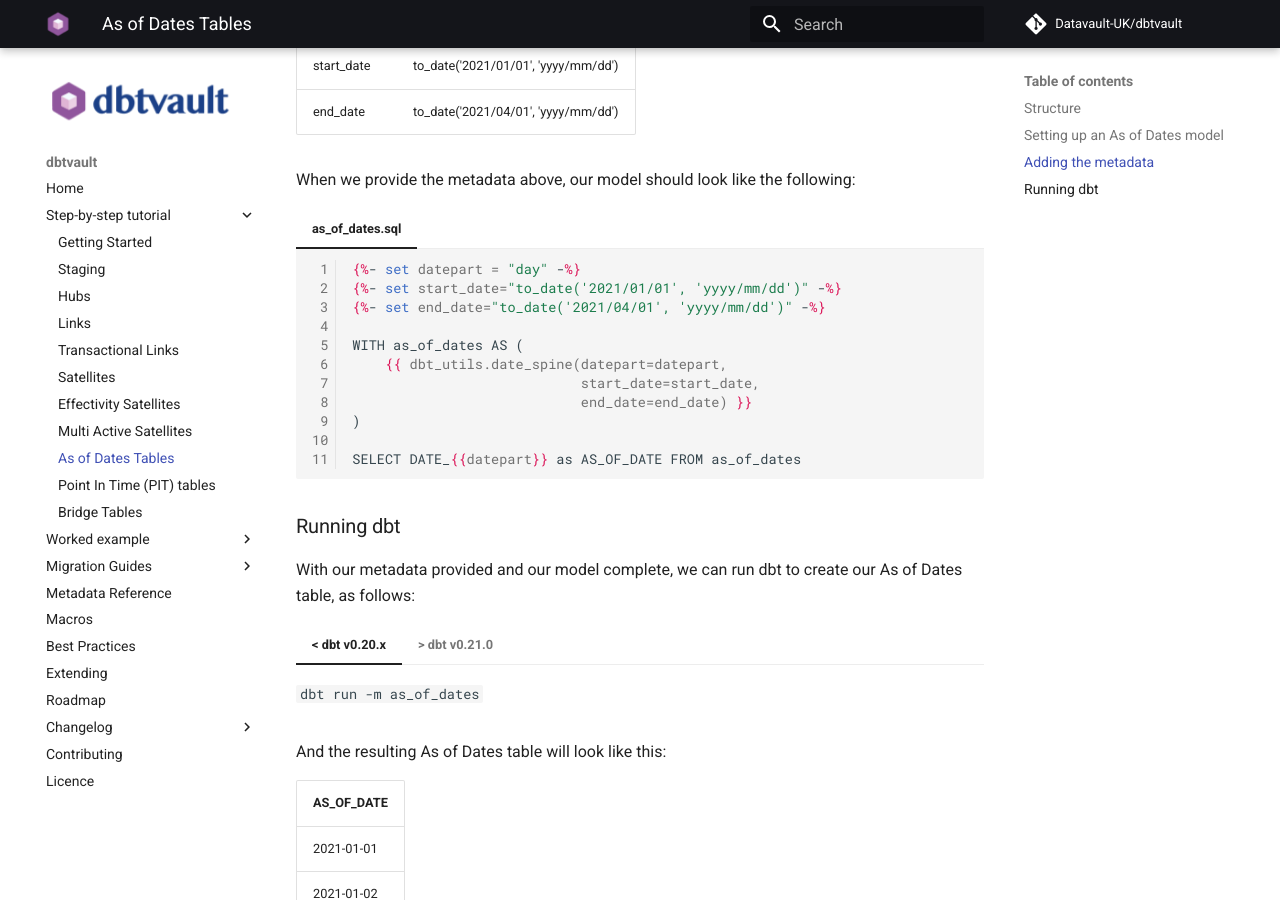
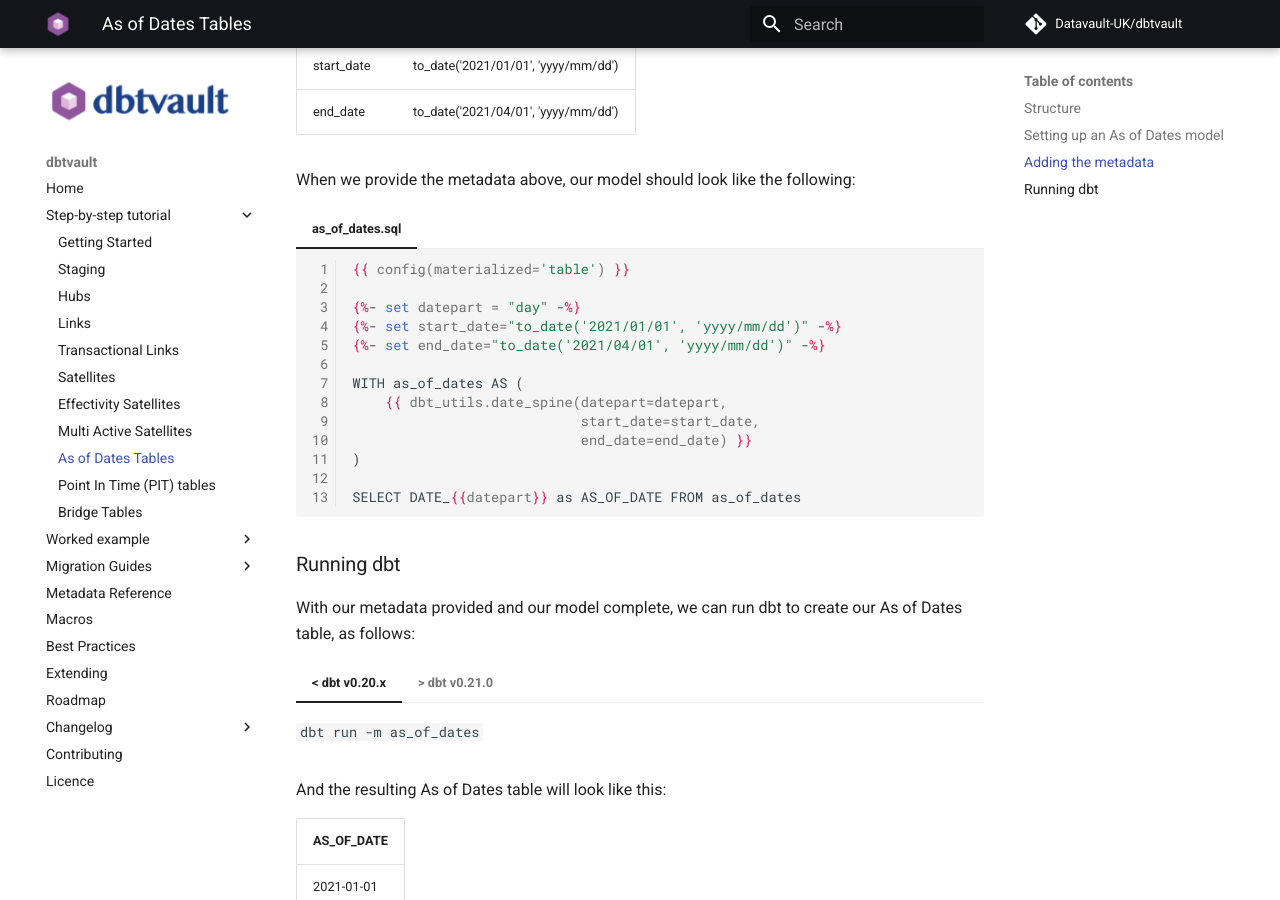
Before and after one commit to Datavault-UK/automate-dv-docs, an MkDocs documentation site: the page built from docs/tutorial/tut_as_of_date.md, in a window 1280 px wide and 900 px high, scrolled down 1723 px. Built offline with MkDocs 1.6.1 and Material for MkDocs 9.7.7, drawn with Linux system fonts in a browser that asks for light colours; comment, search, counter and statistics services are not loaded.

Commit message:
AB#2020 - Minor: Updated configuration details in As of Dates tutorial

````diff
--- a/docs/tutorial/tut_as_of_date.md
+++ b/docs/tutorial/tut_as_of_date.md
@@ -72,6 +72,8 @@ When we provide the metadata above, our model should look like the following:
 === "as_of_dates.sql"
 
     ```jinja
+    {{ config(materialized='table') }}
+
     {%- set datepart = "day" -%}
     {%- set start_date="to_date('2021/01/01', 'yyyy/mm/dd')" -%}
     {%- set end_date="to_date('2021/04/01', 'yyyy/mm/dd')" -%}
````
